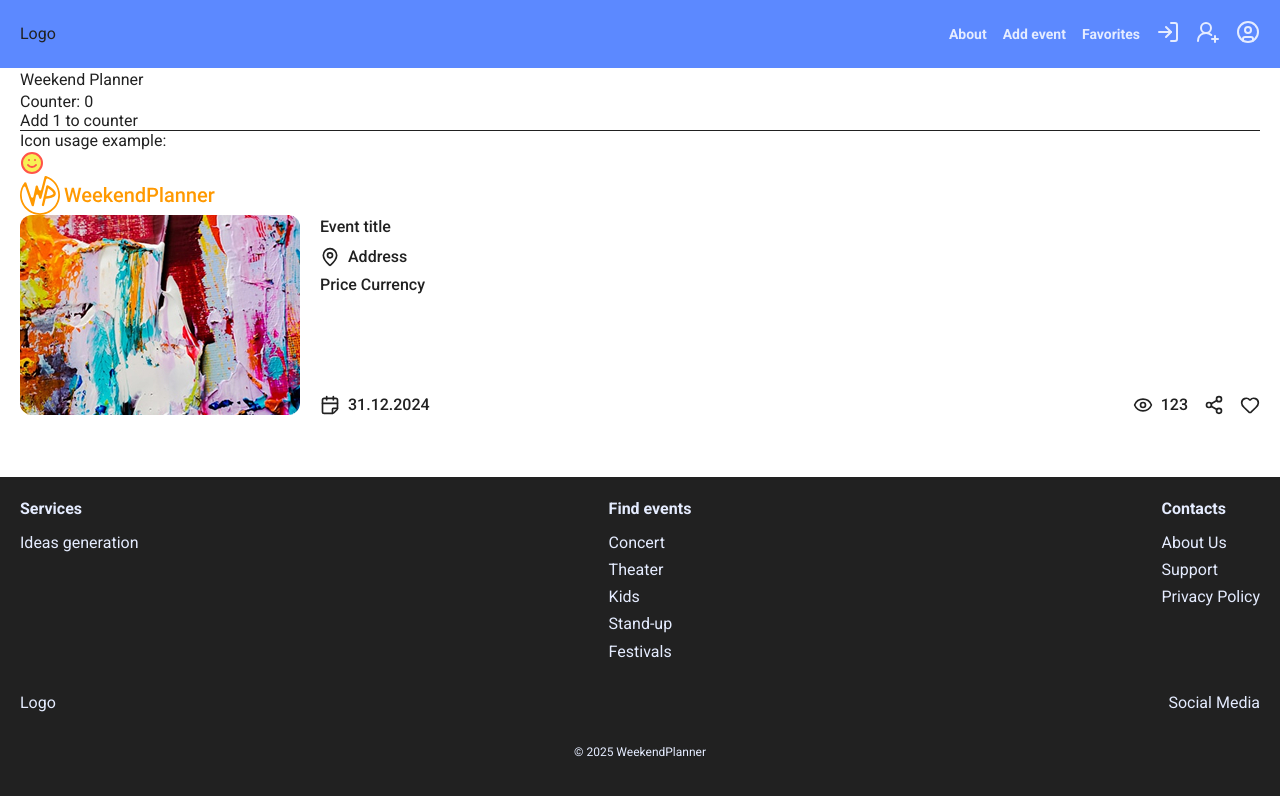
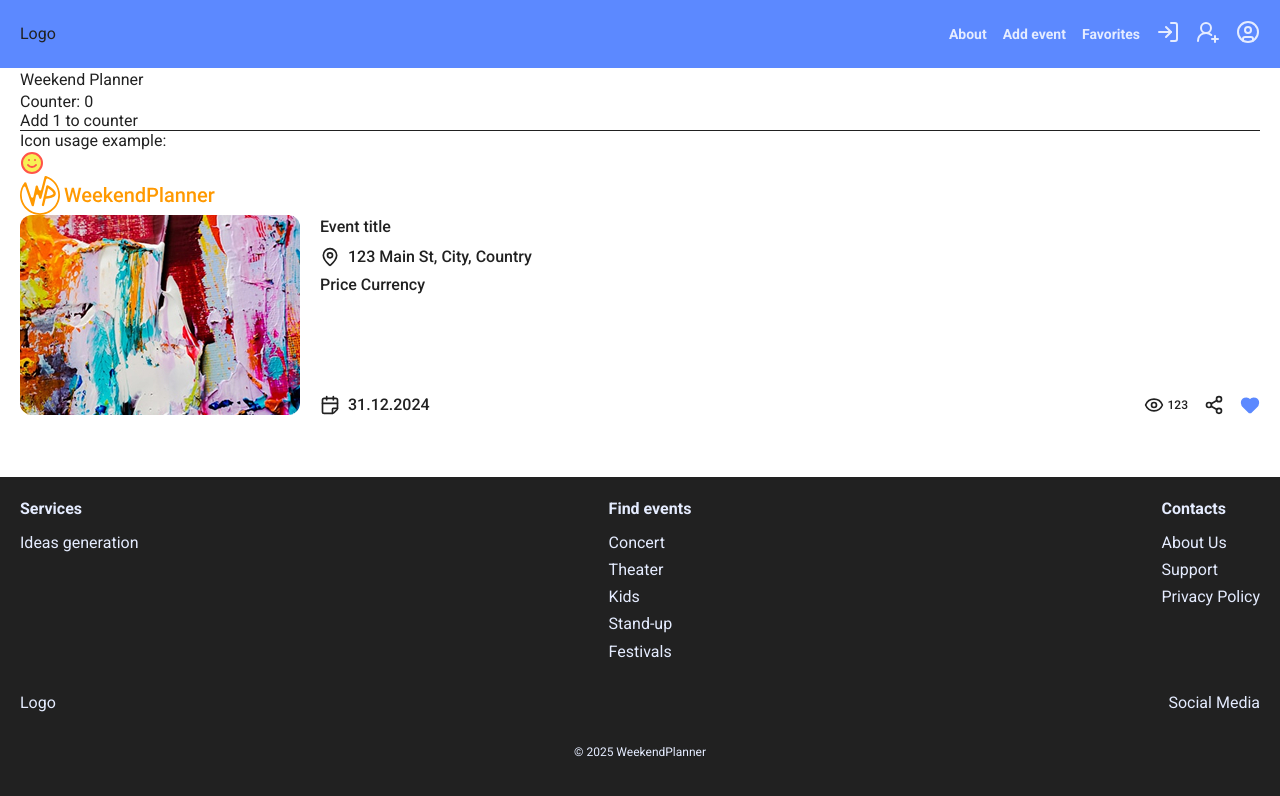
Before and after one commit to megabytos/weekend-planner-fe, a Next.js app: page / in a window 1280 px wide. Shown: the top 796 px of the page. Built offline with nearby package versions, Linux system fonts and the light colour scheme; no server answers.

Commit message:
Components for event card were added

```diff
--- a/src/components/event-card.jsx
+++ b/src/components/event-card.jsx
@@ -1,7 +1,10 @@
-import { CalendarFold, Eye, Heart, MapPin, Share2 } from 'lucide-react';
+import { CalendarFold } from 'lucide-react';
 import Image from 'next/image';
 
-import ButtonIcon from './ui/button-icon';
+import EventAddress from './ui/event-address';
+import FavoriteButton from './ui/favorite-button';
+import ShareButton from './ui/share-button';
+import Viewers from './ui/viewers';
 
 export default function EventCard() {
   const handleShare = () => {
@@ -25,28 +28,20 @@ export default function EventCard() {
       </div>
       <div className="flex flex-col gap-2 md:grow p-2 md:p-0 md:pl-5">
         <h3>Event title</h3>
-        <div className="flex items-center gap-2">
-          <MapPin size={20} />
-          <span>Address</span>
+        <EventAddress address="123 Main St, City, Country" />
+        <div>
+          <span>Price</span> <span>Currency</span>
         </div>
-        <div><span>Price</span>{' '}<span>Currency</span></div>
-        <footer className='flex justify-between items-center md:mt-auto'>
+        <footer className="flex justify-between items-center md:mt-auto">
           <div className="flex items-center gap-2">
             <CalendarFold size={20} />
             <span>31.12.2024</span>
           </div>
 
-          <div className='flex items-center gap-4'>
-            <div className='flex items-center gap-2'>
-            <Eye size={20} />
-            <span>123</span>
-            </div>
-            <ButtonIcon clickFunction={handleShare}>
-              <Share2 size={20}/>
-            </ButtonIcon>
-            <ButtonIcon clickFunction={handleFavorite}>
-              <Heart size={20}/>
-            </ButtonIcon>
+          <div className="flex items-center gap-4">
+            <Viewers viewers={123} />
+            <ShareButton handleShare={handleShare} />
+            <FavoriteButton isFavorite={true} handleFavorite={handleFavorite} />
           </div>
         </footer>
       </div>
--- a/src/components/ui/dropdown.jsx
+++ b/src/components/ui/dropdown.jsx
@@ -45,7 +45,7 @@ export default function Dropdown({
             <li
               key={item}
               onClick={() => handleSelect(item)}
-              className="font-medium text-[14px] leading-5 px-4 py-2 hover:bg-blue-light cursor-pointer rounded-lg"
+              className="font-medium text-sm leading-5 px-4 py-2 hover:bg-blue-light cursor-pointer rounded-lg"
             >
               {item}
             </li>
--- /dev/null
+++ b/src/components/ui/event-address.jsx
@@ -0,0 +1,10 @@
+import { MapPin } from 'lucide-react';
+
+export default function EventAddress({ address }) {
+  return (
+    <div className="flex items-center gap-2">
+      <MapPin size={20} />
+      <span>{address}</span>
+    </div>
+  );
+}
--- /dev/null
+++ b/src/components/ui/favorite-button.jsx
@@ -0,0 +1,16 @@
+import { Heart } from 'lucide-react';
+
+import cn from '@/utils/class-names';
+
+import ButtonIcon from './button-icon';
+
+export default function FavoriteButton({ isFavorite, handleFavorite }) {
+  return (
+    <ButtonIcon clickFunction={handleFavorite}>
+      <Heart
+        size={20}
+        className={cn(isFavorite ? 'text-blue fill-blue' : 'text-black')}
+      />
+    </ButtonIcon>
+  );
+}
--- a/src/components/ui/favorite-icon.jsx
+++ /dev/null
@@ -1,16 +0,0 @@
-import { Heart } from 'lucide-react';
-
-import cn from '@/utils/class-names';
-
-export default function FavoriteIcon({ isFavorite }) {
-  return (
-    <>
-      <Heart
-        className={cn(
-          isFavorite ? 'text-blue fill-blue' : 'text-black',
-          'w-6 h-6',
-        )}
-      />
-    </>
-  );
-}
--- /dev/null
+++ b/src/components/ui/share-button.jsx
@@ -0,0 +1,11 @@
+import { Share2 } from 'lucide-react';
+
+import ButtonIcon from './button-icon';
+
+export default function ShareButton({ handleShare }) {
+  return (
+    <ButtonIcon clickFunction={handleShare}>
+      <Share2 size={20} className="text-black" />
+    </ButtonIcon>
+  );
+}
--- a/src/components/ui/viewers.jsx
+++ b/src/components/ui/viewers.jsx
@@ -2,8 +2,8 @@ import { Eye } from 'lucide-react';
 
 export default function Viewers({ viewers }) {
   return (
-    <div className="w-10 flex items-center justify-start gap-1">
-      <Eye className="w-6 h-6 text-black fill-none" />
+    <div className="flex items-center justify-start gap-1">
+      <Eye size={20} className="text-black fill-none" />
       <p className="text-xs leading-4 text-black">{viewers}</p>
     </div>
   );
```
